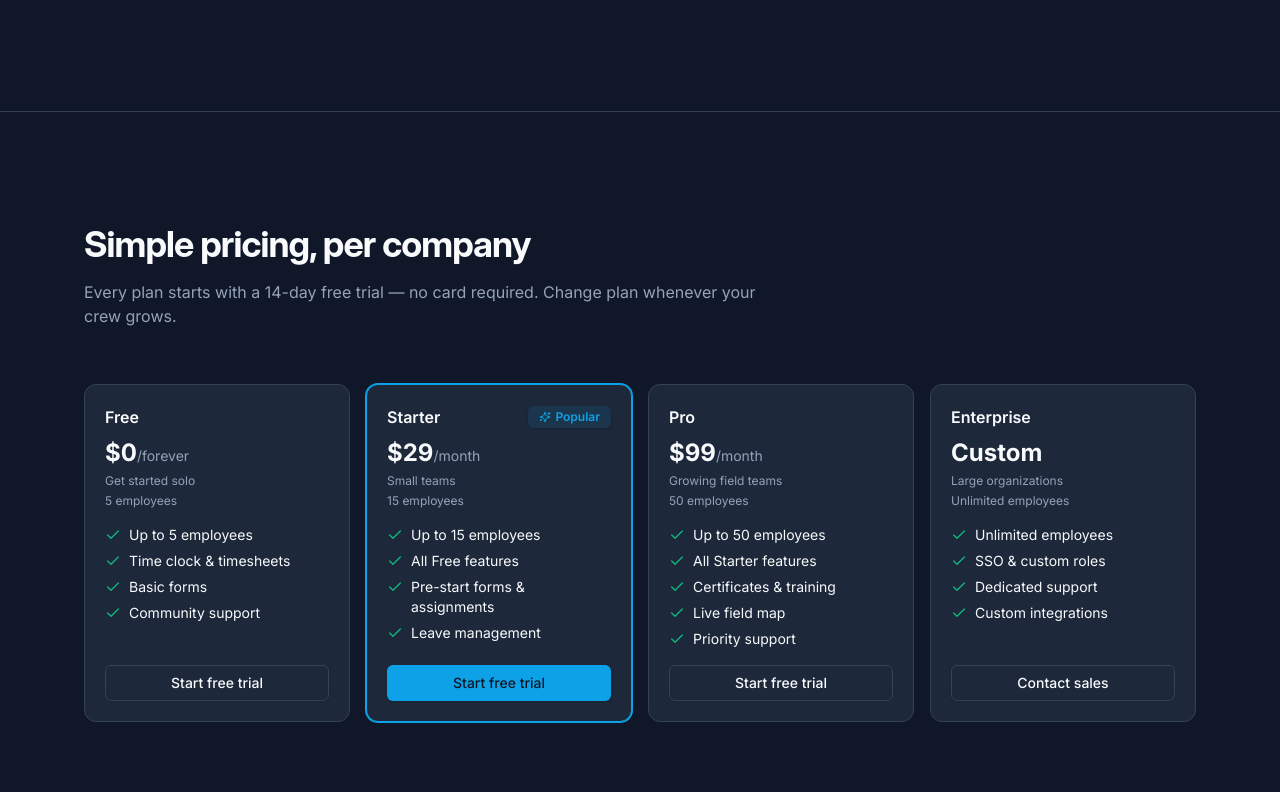
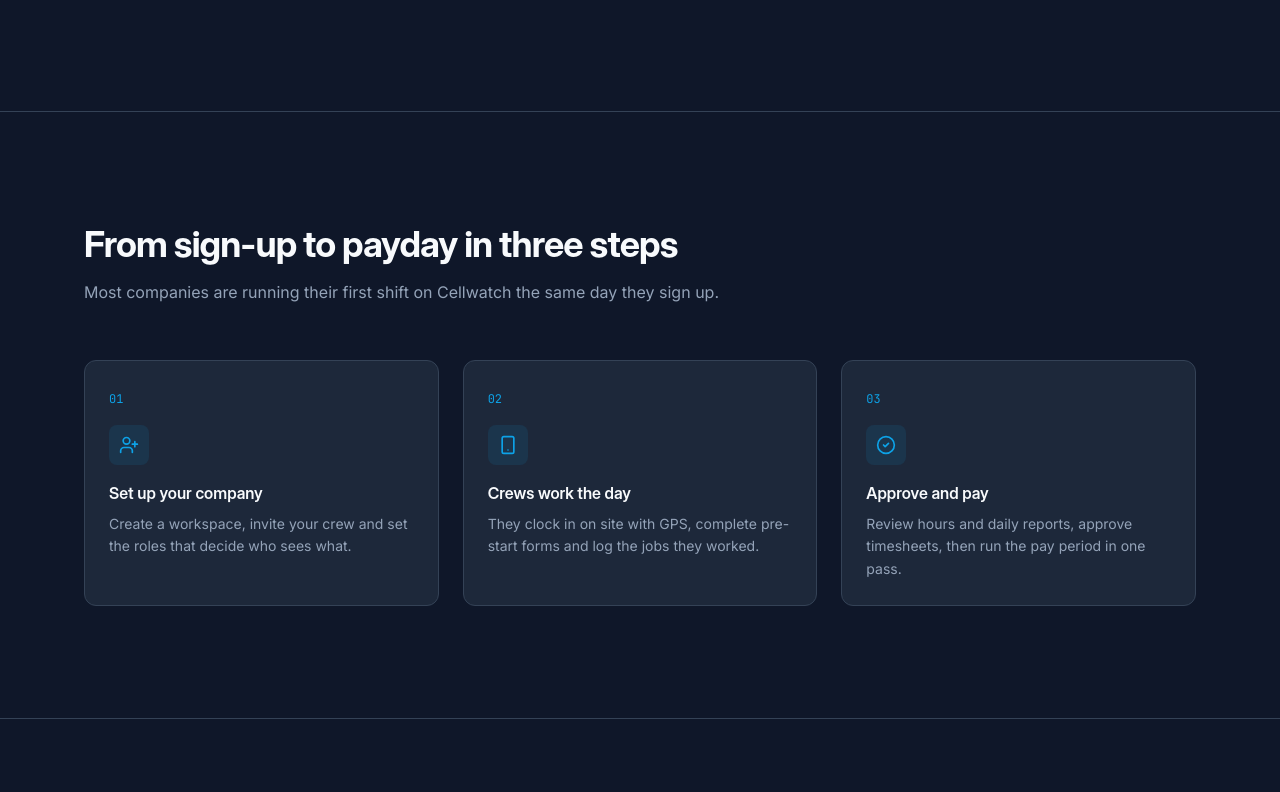
Before and after one commit to larrydizon/cellwatch-workforce, a React (Vite) app: page / in a window 1280 px wide. Shown: the part 1488-2280 px from the top of the page. Built offline with nearby package versions, Linux system fonts and the light colour scheme; no server answers.

Commit message:
Update landing page content and sections
Co-authored-by: larrydizon <84488716+larrydizon@users.noreply.github.com>

```diff
--- /dev/null
+++ b/src/components/landing/CtaBand.jsx
@@ -0,0 +1,36 @@
+import React from 'react';
+import { Button } from '@/components/ui/button';
+import { ArrowRight } from 'lucide-react';
+
+export default function CtaBand({ onStartTrial }) {
+  return (
+    <section className="border-b border-border">
+      <div className="mx-auto max-w-6xl px-5 py-20 md:py-24">
+        <div className="relative overflow-hidden rounded-2xl border border-border bg-card px-6 py-14 text-center md:px-16">
+          <div className="pointer-events-none absolute inset-0 bg-[radial-gradient(60%_70%_at_50%_0%,hsl(var(--primary)/0.18),transparent)]" />
+
+          <div className="relative">
+            <h2 className="font-display text-3xl font-bold tracking-tight md:text-4xl">
+              Start your free trial today
+            </h2>
+            <p className="mx-auto mt-4 max-w-xl text-muted-foreground">
+              Get your whole operation onto one clock. 14 days free, no card required, and your
+              crew can be clocking in this afternoon.
+            </p>
+
+            <div className="mt-9 flex flex-col justify-center gap-3 sm:flex-row">
+              <Button size="lg" className="h-12 gap-2 px-7 text-base" onClick={() => onStartTrial('starter')}>
+                Start free trial <ArrowRight className="h-4 w-4" />
+              </Button>
+              <Button size="lg" variant="outline" className="h-12 px-7 text-base" asChild>
+                <a href="#pricing">Compare plans</a>
+              </Button>
+            </div>
+
+            <p className="mt-5 text-sm text-muted-foreground">Cancel anytime · No setup fees</p>
+          </div>
+        </div>
+      </div>
+    </section>
+  );
+}
--- /dev/null
+++ b/src/components/landing/HowItWorks.jsx
@@ -0,0 +1,51 @@
+import React from 'react';
+import { UserPlus, Smartphone, CheckCircle2 } from 'lucide-react';
+
+const steps = [
+  {
+    icon: UserPlus,
+    step: '01',
+    title: 'Set up your company',
+    text: 'Create a workspace, invite your crew and set the roles that decide who sees what.',
+  },
+  {
+    icon: Smartphone,
+    step: '02',
+    title: 'Crews work the day',
+    text: 'They clock in on site with GPS, complete pre-start forms and log the jobs they worked.',
+  },
+  {
+    icon: CheckCircle2,
+    step: '03',
+    title: 'Approve and pay',
+    text: 'Review hours and daily reports, approve timesheets, then run the pay period in one pass.',
+  },
+];
+
+export default function HowItWorks() {
+  return (
+    <section id="how-it-works" className="border-b border-border">
+      <div className="mx-auto max-w-6xl px-5 py-20 md:py-28">
+        <h2 className="font-display text-3xl font-bold tracking-tight md:text-4xl">
+          From sign-up to payday in three steps
+        </h2>
+        <p className="mt-4 max-w-2xl text-muted-foreground">
+          Most companies are running their first shift on Cellwatch the same day they sign up.
+        </p>
+
+        <div className="mt-14 grid gap-6 md:grid-cols-3">
+          {steps.map((item) => (
+            <div key={item.step} className="relative rounded-xl border border-border bg-card p-6">
+              <span className="font-mono text-xs text-primary">{item.step}</span>
+              <div className="mt-4 flex h-10 w-10 items-center justify-center rounded-lg bg-primary/10">
+                <item.icon className="h-5 w-5 text-primary" />
+              </div>
+              <h3 className="mt-4 font-heading text-base font-semibold">{item.title}</h3>
+              <p className="mt-2 text-sm leading-relaxed text-muted-foreground">{item.text}</p>
+            </div>
+          ))}
+        </div>
+      </div>
+    </section>
+  );
+}
--- a/src/components/landing/LandingFooter.jsx
+++ b/src/components/landing/LandingFooter.jsx
@@ -12,6 +12,7 @@ export default function LandingFooter() {
         </div>
         <div className="flex items-center gap-6 text-sm text-muted-foreground">
           <a href="#features" className="transition-colors hover:text-foreground">Features</a>
+          <a href="#how-it-works" className="transition-colors hover:text-foreground">How it works</a>
           <a href="#pricing" className="transition-colors hover:text-foreground">Pricing</a>
         </div>
       </div>
--- a/src/components/landing/LandingHeader.jsx
+++ b/src/components/landing/LandingHeader.jsx
@@ -9,6 +9,7 @@ export default function LandingHeader({ onStartTrial, onSignIn }) {
 
         <nav className="hidden items-center gap-8 text-sm text-muted-foreground md:flex">
           <a href="#features" className="transition-colors hover:text-foreground">Features</a>
+          <a href="#how-it-works" className="transition-colors hover:text-foreground">How it works</a>
           <a href="#pricing" className="transition-colors hover:text-foreground">Pricing</a>
         </nav>
 
--- a/src/pages/Landing.jsx
+++ b/src/pages/Landing.jsx
@@ -5,7 +5,9 @@ import { useAuth } from '@/lib/AuthContext';
 import LandingHeader from '@/components/landing/LandingHeader';
 import LandingHero from '@/components/landing/LandingHero';
 import FeatureGrid from '@/components/landing/FeatureGrid';
+import HowItWorks from '@/components/landing/HowItWorks';
 import PricingSection from '@/components/landing/PricingSection';
+import CtaBand from '@/components/landing/CtaBand';
 import LandingFooter from '@/components/landing/LandingFooter';
 
 // Public front door. Renders without a session; signed-in visitors are sent
@@ -40,7 +42,9 @@ export default function Landing() {
       <LandingHeader onStartTrial={startTrial} onSignIn={signIn} />
       <LandingHero onStartTrial={startTrial} />
       <FeatureGrid />
+      <HowItWorks />
       <PricingSection onStartTrial={startTrial} />
+      <CtaBand onStartTrial={startTrial} />
       <LandingFooter />
     </div>
   );
```
